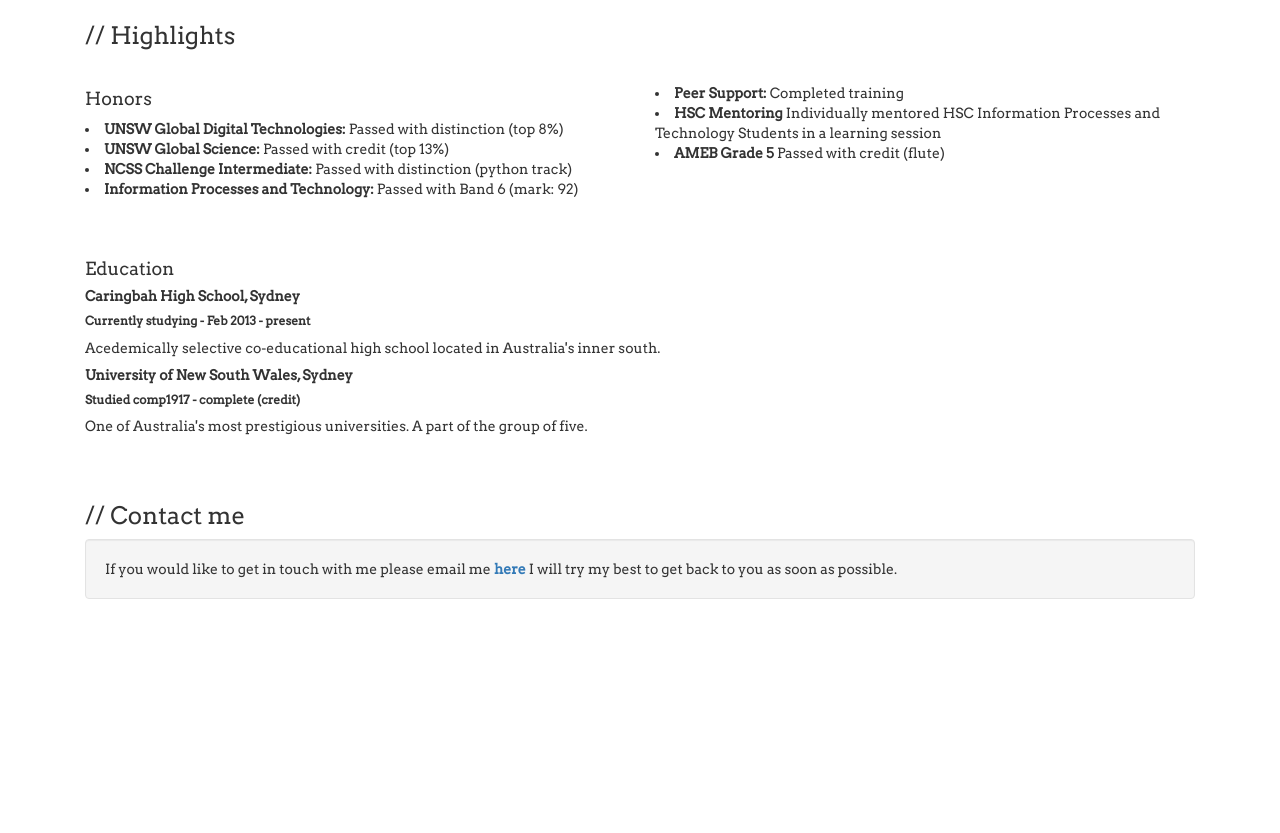
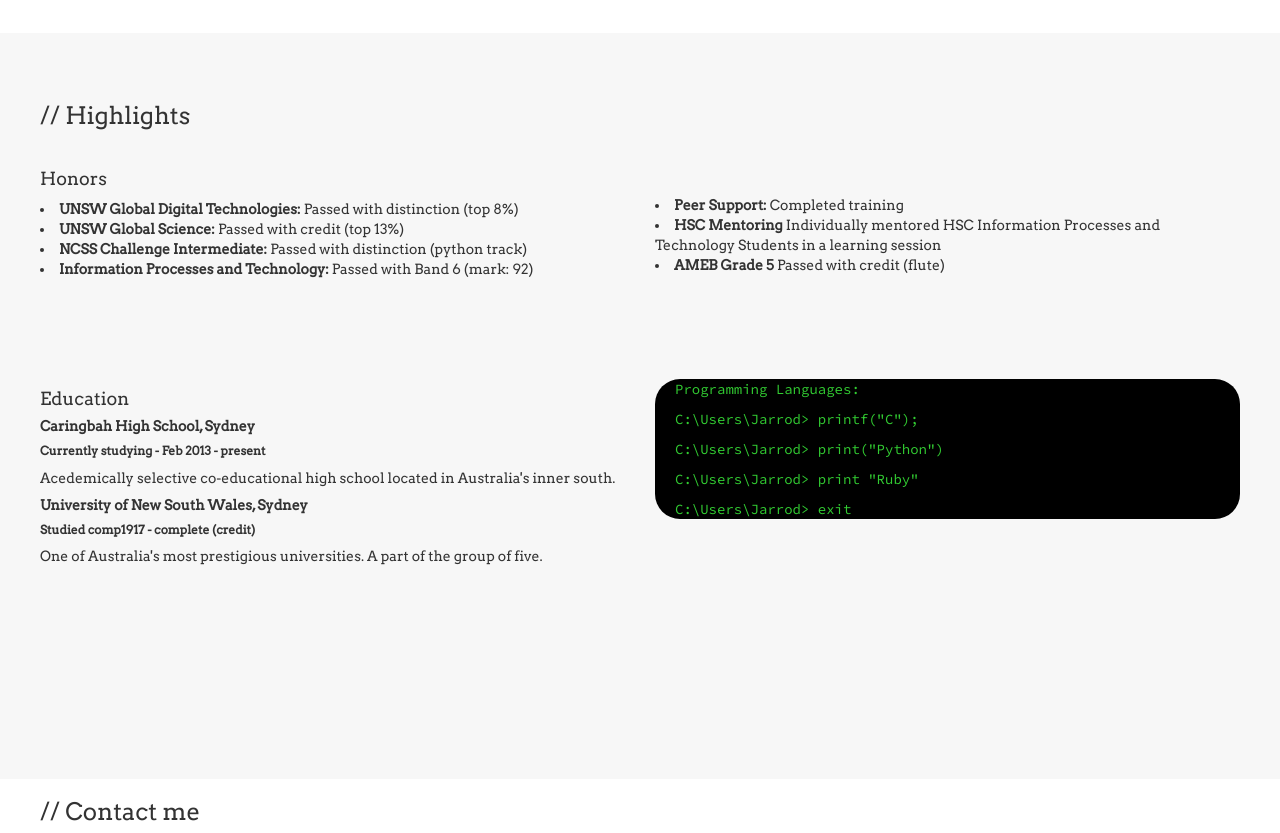
Before and after one commit to jarrodli/old-web, a plain HTML site: page index.html in a window 1280 px wide. Shown: the part 577-1410 px from the top of the page. Drawn offline with nearby package versions, Linux system fonts and the light colour scheme; a script that the page names is missing.

Commit message:
fixed margins

```diff
--- a/css/custom.css
+++ b/css/custom.css
@@ -1,5 +1,7 @@
 /*
  * custom css
+ * jarrod li
+ * 06 july 2017
  */
 
 html {
@@ -14,32 +16,54 @@ body {
 
 .header {
 	font-family: 'Raleway', sans-serif;
-	padding-bottom: 20px;
+	padding-bottom: 50px;
 }
 
 #about {
 	font-family: 'Arvo', serif;
-	padding-bottom: 400px;
+	padding-bottom: 500px;
 }
 
 #honors {
-	padding-top: 100px;
-	padding-bottom: 400px;
+	padding-top: 50px;
+	padding-bottom: 500px;
+	padding-left: 25px;
+	padding-right: 25px;
 	font-family: 'Arvo', serif;
+	background-color: #f7f7f7;
+}
+
+.xy{
+	padding-top:112px;
 }
 
 .xx {
-	padding-top: 50px;
+	padding-top: 100px;
 }
 
+.xxx {
+	text-align: left;
+	padding-top: 100px;
+	font-family: 'Source Code Pro', monospace;
+}
+.leww{
+	border-radius: 25px;
+	padding-left: 20px;
+	padding-right: 20px;
+	background-color: #000000;
+	color: #32CD32;
+	text-align:
+}
 #contact {
 	font-family: 'Arvo', serif;
-	padding-bottom: 500px;
+	padding-left: 25px;
+	padding-right: 25px;
+	padding-bottom: 490px;
 }
 
 .footer {
 	color: #FFFFFF;
-	padding-top: 20px;
+	width: 100%;
   	position: absolute;
   	bottom: 0;
   	height: 60px;
--- a/index.html
+++ b/index.html
@@ -13,7 +13,7 @@
     <!--Custom CSS-->
     <link href="css/custom.css" rel="stylesheet">
     <!-- Fonts -->
-    <link href="https://fonts.googleapis.com/css?family=Arvo|Raleway" rel="stylesheet">
+    <link href="https://fonts.googleapis.com/css?family=Arvo|Raleway|Source+Code+Pro" rel="stylesheet">
   </head>
   <body>
     <br>
@@ -36,7 +36,7 @@
 
             </ul>
             <ul class="nav navbar-nav navbar-right">
-              <li><a href="#about" class='smoothScroll'>About</a></li>
+              <li><a href="#" class='smoothScroll'>About</a></li>
               <li><a href="#honors" class='smoothScroll'>Highlights</a></li>
               <li><a href="#contact" class='smoothScroll'>Contact</a></li>
             </ul>
@@ -56,9 +56,9 @@
           Lorem ipsum dolor sit amet, consectetur adipiscing elit. Aenean fringilla at libero at finibus. Mauris dui felis, sagittis in dapibus eget, porta quis elit. Donec sodales placerat porta. Vivamus laoreet magna eget facilisis condimentum. Donec porttitor elit nibh, et mollis nunc egestas at. Vestibulum tristique vehicula ligula vel mollis. Quisque ante lectus, tincidunt maximus scelerisque in, molestie nec eros. Vestibulum finibus, lacus at gravida condimentum, tellus mauris imperdiet orci. Lorem ipsum dolor sit amet, consectetur adipiscing elit. Aenean fringilla at libero at finibus. Mauris dui felis, sagittis in dapibus eget, porta quis elit. Donec sodales placerat porta. Vivamus laoreet magna eget facilisis condimentum. Donec porttitor elit nibh, et mollis nunc egestas at. Vestibulum tristique vehicula ligula vel mollis. Quisque ante lectus, tincidunt maximus scelerisque in, molestie nec eros. Vestibulum finibus, lacus at gravida condimentum, tellus mauris imperdiet orci. Lorem ipsum dolor sit amet, consectetur adipiscing elit. Aenean fringilla at libero at finibus. Mauris dui felis, sagittis in dapibus eget, porta quis elit. Donec sodales placerat porta. Vivamus laoreet magna eget facilisis condimentum. Donec porttitor elit nibh, et mollis nunc egestas at. Vestibulum tristique vehicula ligula vel mollis. Quisque ante lectus, tincidunt maximus scelerisque in, molestie nec eros. Vestibulum finibus, lacus at gravida condimentum, tellus mauris imperdiet orci.
         </div>
       </div>
+      </div>
 
       <div class="norm" id="honors">
-        <div class="clearfix visible-sm"></div>
         <div class="col-lg-6 col-md-6 col-sm-12 col-xs-12 clearfix">
           <h3>// Highlights</h3>
           <br>
@@ -77,12 +77,8 @@
           </li>
         </div>
         <div class ="lg">
-          <br>
-          <br>
-          <br>
-          <br>
         </div>
-        <div class="col-lg-6 col-md-6 col-sm-12 col-xs-12 clearfix">
+        <div class="xy col-lg-6 col-md-6 col-sm-12 col-xs-12 clearfix">
           <li class="he">
               <strong>Peer Support:</strong> Completed training
             </li>
@@ -93,7 +89,8 @@
               <strong>AMEB Grade 5</strong> Passed with credit (flute)
             </li>
         </div>
-        <div class="xx col-lg-12 col-md-12 col-sm-12 col-xs-12 clearfix">
+        <div class="clearfix visible-lg"></div>
+        <div class="xx col-lg-6 col-md-6 col-sm-12 col-xs-12 clearfix">
 	        <h4>Education</h4>
 	        <h5><strong>Caringbah High School, Sydney</strong></h5>
 	        <h6><strong>Currently studying - Feb 2013 - present</strong></h6>
@@ -102,7 +99,19 @@
 	        <h6><strong>Studied comp1917 - complete (credit)</strong></h6>
 	        <p>One of Australia's most prestigious universities. A part of the group of five.</p>
         </div>
+
+        <div class="xxx col-lg-6 col-md-6 col-sm-12 col-xs-12 clearfix">
+	        <div class="leww">
+	        	<p>Programming Languages:</p>
+	        	<p>C:\Users\Jarrod> printf("C");</p>
+	        	<p>C:\Users\Jarrod> print("Python")</p>
+	        	<p>C:\Users\Jarrod> print "Ruby"</p>
+	        	<p>C:\Users\Jarrod> exit</p>
 	        </div>
+        </div>
+
+      </div>
+
 
     <div class="norm" id="contact">
         <div class="clearfix visible-sm"></div>
@@ -111,12 +120,15 @@
           <div class="well">If you would like to get in touch with me please email me <strong><a href="mailto:admin@jarrodli.me">here</a></strong>
           I will try my best to get back to you as soon as possible.</div>
       	</div>
+    </div>
+
     <footer class="footer">
       <div class="container">
-        <a href="www.github.com">github</a> | <a href="www.facebook.com.au/jarrodli">facebook</a> | <a href="www.linkedin.com/in/jarrodli/">linkedin</a> | <a href="www.twitter.com/jarrodli2/">twitter</a>
+        <a href="http://www.github.com/jarrodli/" target="_blank">github</a> | <a href="http://www.facebook.com.au/jarrodli/" target="_blank">facebook</a> | <a href="http://www.linkedin.com/in/jarrodli/" target="_blank">linkedin</a> | <a href="http://www.twitter.com/jarrodli2/" target="_blank">twitter</a>
       </div>
     </footer>
-
+    <!-- SCRIPTS -->
+    <script src="//cdn.jsdelivr.net/github-cards/latest/widget.js"></script>
     <script src="https://ajax.googleapis.com/ajax/libs/jquery/1.12.4/jquery.min.js"></script>
     <script src="https://maxcdn.bootstrapcdn.com/bootstrap/3.3.7/js/bootstrap.min.js" integrity="sha384-Tc5IQib027qvyjSMfHjOMaLkfuWVxZxUPnCJA7l2mCWNIpG9mGCD8wGNIcPD7Txa" crossorigin="anonymous"></script>
     <script src="js/custom.js"></script>
```
Lines whose indentation alone changed are shown as unchanged.
